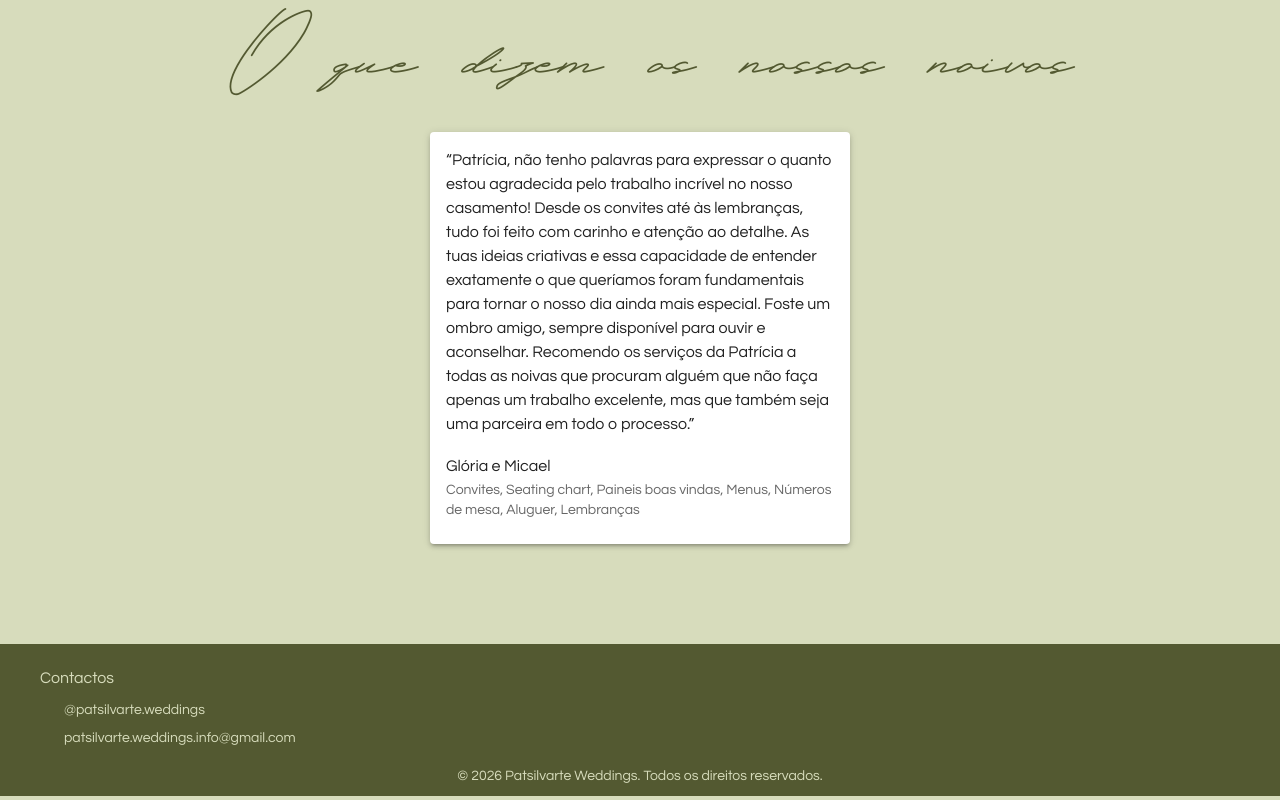
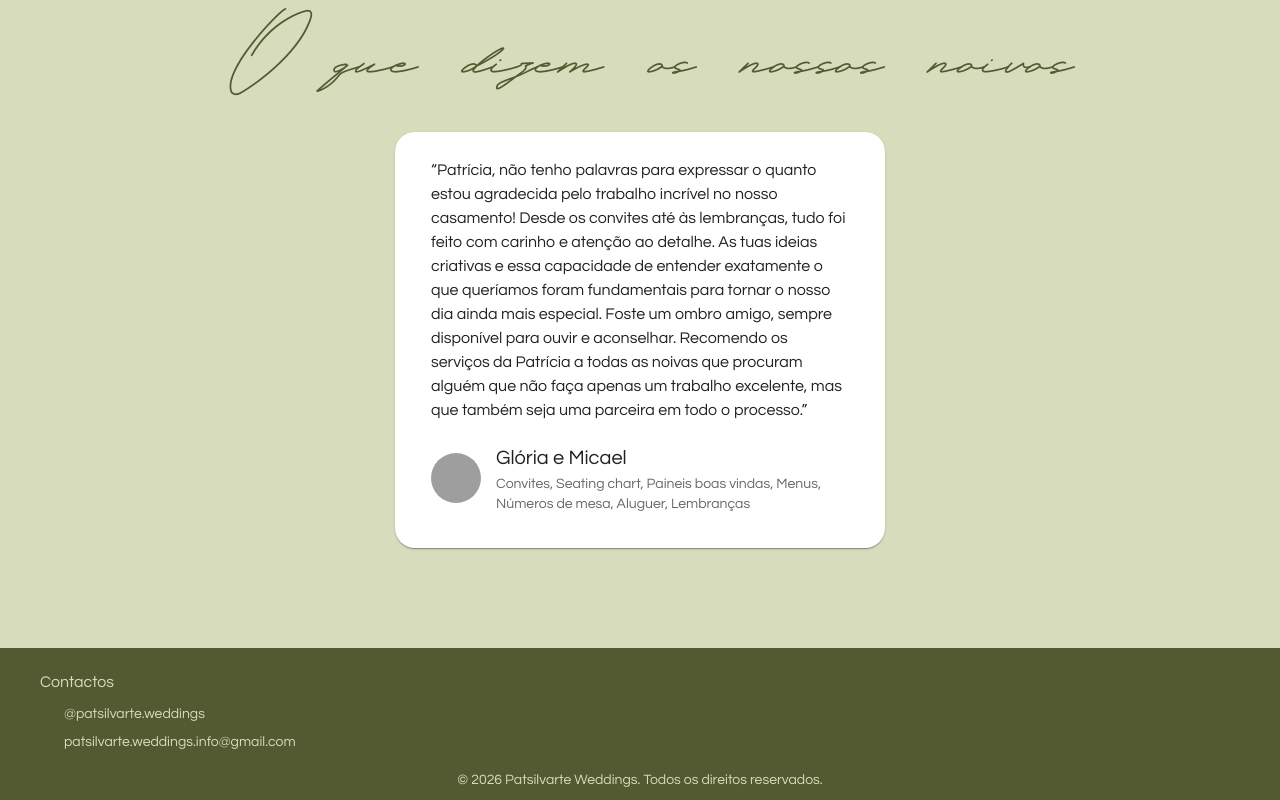
Before and after one commit to patsilvarte/patsilvarte-weddings, a React (Vite) app: page / in a window 1280 px wide. Shown: the part 4437-5237 px from the top of the page. Built offline with nearby package versions, Linux system fonts and the light colour scheme; grey boxes are pictures that could not be loaded; some icons are missing.

Commit message:
change look of review cards

```diff
--- a/src/components/Homepage.tsx
+++ b/src/components/Homepage.tsx
@@ -6,10 +6,10 @@ import { Footer } from "./general/Footer";
 import { Navbar } from "./general/Navbar";
 import { HomePageSection } from "./homepage/HomePageSection";
 import { MainHeader } from "./homepage/MainHeader";
+import { ReviewsSection } from "./homepage/ReviewsSection";
 import { SobreSection } from "./homepage/SobreSection";
 import { ServicesList } from "./ServicesList";
 import { WeddingsList } from "./WeddingsList";
-import { WeddingReviews } from "./WeddingsReviews";
 
 export const Homepage: FC = () => {
   const firstSection = useRef<HTMLDivElement | null>(null);
@@ -38,7 +38,7 @@ export const Homepage: FC = () => {
         <Contacts />
       </HomePageSection>
       <HomePageSection>
-        <WeddingReviews />
+        <ReviewsSection />
       </HomePageSection>
       <Footer />
     </div>
--- a/src/components/details/GloriaMicaelWeddingDetails.tsx
+++ b/src/components/details/GloriaMicaelWeddingDetails.tsx
@@ -1,9 +1,9 @@
 import { Typography } from "@mui/material";
 
-import {
-  gloriaMicaelPhotos
-} from "../../info/photo_tags";
+import { casamento_gloria_micael_13_9_25 } from "../../info/data";
+import { gloriaMicaelPhotos } from "../../info/photo_tags";
 import { PhotoGallery } from "../general/PhotoGallery";
+import { WeddingReview } from "./WeddingReview";
 
 export const GloriaMicaelWeddingDetails = () => {
   return (
@@ -15,6 +15,7 @@ export const GloriaMicaelWeddingDetails = () => {
         13.09.2025
       </Typography>
       <PhotoGallery photosList={gloriaMicaelPhotos} />
+      <WeddingReview weddingInfo={casamento_gloria_micael_13_9_25} />
     </div>
   );
 };
--- /dev/null
+++ b/src/components/details/WeddingReview.tsx
@@ -0,0 +1,28 @@
+import { Typography } from "@mui/material";
+import type { WeddingInfo } from "../../info/types";
+import { ReviewCard } from "../general/ReviewCard";
+
+interface WeddingReviewProps {
+  weddingInfo: WeddingInfo;
+}
+
+export const WeddingReview = ({ weddingInfo }: WeddingReviewProps) => {
+  return (
+    <div style={{ margin: "80px 0" }}>
+      <Typography
+        variant="h2"
+        gutterBottom
+        className="HelloJanuaryCyrillicScript"
+      >
+        O Feedback que recebemos
+      </Typography>
+      <ReviewCard
+        isWeddingPage
+        name={weddingInfo.name}
+        message={weddingInfo.review!}
+        services={weddingInfo.tags}
+        img={weddingInfo.img}
+      />
+    </div>
+  );
+};
--- a/src/components/general/Review.tsx
+++ /dev/null
@@ -1,36 +0,0 @@
-import { Card, CardContent, Typography } from "@mui/material";
-import type { WeddingServices } from "../../info/types";
-
-interface ReviewProps {
-  name: string;
-  message: string;
-  services: WeddingServices[];
-}
-
-export const Review = ({ name, message, services }: ReviewProps) => {
-  return (
-    <Card
-      sx={{
-        maxWidth: 420,
-        mx: "auto",
-        boxShadow: 3,
-      }}
-    >
-      <CardContent>
-        <Typography variant="body1" sx={{ fontStyle: "italic", mb: 2 }}>
-          “{message}”
-        </Typography>
-
-        <Typography variant="subtitle1" fontWeight={600}>
-          {name}
-        </Typography>
-
-        {services && services.length > 0 && (
-          <Typography variant="body2" color="text.secondary">
-            {services.join(", ")}
-          </Typography>
-        )}
-      </CardContent>
-    </Card>
-  );
-};
--- /dev/null
+++ b/src/components/general/ReviewCard.scss
@@ -0,0 +1,28 @@
+.review-card {
+  max-width: 450px;
+  margin: auto;
+  box-shadow: 3px 3px 10px rgba(0, 0, 0, 0.1);
+  border-radius: 20px !important;
+  padding: 10px 20px;
+  text-align: left;
+
+  &--wedding-page {
+    margin: 30px auto;
+    max-width: 650px;
+  }
+
+  &__ref {
+    display: flex;
+    margin-top: 20px;
+    gap: 15px;
+    align-items: center;
+  }
+
+  &__img {
+    width: 50px;
+    height: 50px;
+    border-radius: 50%;
+    object-fit: cover;
+    flex-shrink: 0;
+  }
+}
--- /dev/null
+++ b/src/components/general/ReviewCard.tsx
@@ -0,0 +1,45 @@
+import { Card, CardContent, Typography } from "@mui/material";
+import type { WeddingServices } from "../../info/types";
+import "./ReviewCard.scss";
+
+interface ReviewProps {
+  name: string;
+  message: string;
+  services: WeddingServices[];
+  img: string;
+  isWeddingPage?: boolean;
+}
+
+export const ReviewCard = ({
+  name,
+  message,
+  services,
+  img,
+  isWeddingPage = false,
+}: ReviewProps) => {
+  return (
+    <Card
+      className={`review-card ${isWeddingPage ? "review-card--wedding-page" : ""}`}
+    >
+      <CardContent>
+        <Typography variant="body1">“{message}”</Typography>
+
+        <div className="review-card__ref">
+          <img className="review-card__img" src={img} />
+
+          <div>
+            <Typography variant="h6" fontWeight={600}>
+              {name}
+            </Typography>
+
+            {services && services.length > 0 && (
+              <Typography variant="body2" color="text.secondary">
+                {services.join(", ")}
+              </Typography>
+            )}
+          </div>
+        </div>
+      </CardContent>
+    </Card>
+  );
+};
--- a/src/components/WeddingsReviews.tsx
+++ b/src/components/homepage/ReviewsSection.tsx
@@ -1,8 +1,8 @@
 import { Box, Stack, Typography } from "@mui/material";
-import { reviews_weddings_list } from "../info/data";
-import { Review } from "./general/Review";
+import { reviews_weddings_list } from "../../info/data";
+import { ReviewCard } from "../general/ReviewCard";
 
-export const WeddingReviews = () => {
+export const ReviewsSection = () => {
   return (
     <Box sx={{ mt: 8 }}>
       <Typography
@@ -23,11 +23,12 @@ export const WeddingReviews = () => {
         {reviews_weddings_list
           .filter((info) => info.review)
           .map((info, index) => (
-            <Review
+            <ReviewCard
               key={index}
               name={info.name}
               message={info.review!}
               services={info.tags}
+              img={info.img}
             />
           ))}
       </Stack>
--- a/src/info/data.ts
+++ b/src/info/data.ts
@@ -7,7 +7,7 @@ import sofia_julien_IMG_9783 from "../assets/sofia_julien/IMG_9783.jpg";
 import SJ_names_logo from "../assets/sofia_julien/logo-nomes-black.png";
 import { type ServiceInfo, type WeddingInfo, WeddingServices } from "./types";
 
-const casamento_patricia_joao_13_7_24: WeddingInfo = {
+export const casamento_patricia_joao_13_7_24: WeddingInfo = {
   name: "Patrícia e João",
   alt: "casamento Patrícia e João",
   img: photo_patricia_joao_b6,
@@ -24,7 +24,7 @@ const casamento_patricia_joao_13_7_24: WeddingInfo = {
   ],
 };
 
-const casamento_gloria_micael_13_9_25: WeddingInfo = {
+export const casamento_gloria_micael_13_9_25: WeddingInfo = {
   name: "Glória e Micael",
   alt: "casamento Glória e Micael",
   img: gloria_micael_IMG_9109,
@@ -42,7 +42,7 @@ const casamento_gloria_micael_13_9_25: WeddingInfo = {
     WeddingServices.LEMBRANÇAS,
   ],
 };
-const casamento_sofia_julien_4_10_25: WeddingInfo = {
+export const casamento_sofia_julien_4_10_25: WeddingInfo = {
   name: "Sofia e Julien",
   alt: "casamento Sofia e Julien",
   img: sofia_julien_IMG_9783,
```
